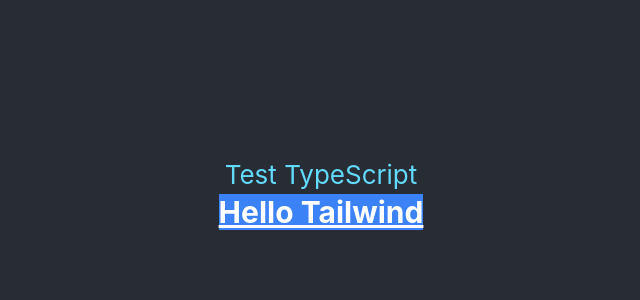
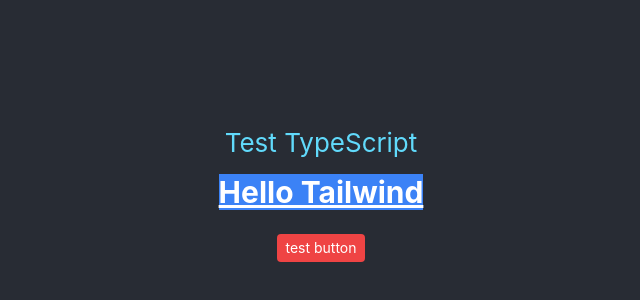
Before and after one commit to adriancoliba/react-typescript-app, a React (Create React App) app: page / in a window 1280 px wide. Shown: the part 208-508 px from the top of the page, without its empty margins (319-959 px from the left). Built offline with nearby package versions, Linux system fonts and the light colour scheme.

Commit message:
add Button to App component

```diff
--- a/src/App.tsx
+++ b/src/App.tsx
@@ -1,5 +1,6 @@
 import React from 'react';
 import './App.css';
+import { Button } from "./components";
 
 function App() {
   return (
@@ -13,9 +14,10 @@
         >
           Test TypeScript
         </a>
-        <h1 className="text-3xl font-bold underline bg-blue-500">
+        <h1 className="mt-3 text-3xl font-bold underline bg-blue-500">
           Hello Tailwind
         </h1>
+        <Button onClick={() => console.log("Button clicked")} size="small" variant="danger" className="mt-6">test button</Button>
       </header>
     </div>
   );
--- /dev/null
+++ b/src/components/index.ts
@@ -0,0 +1,3 @@
+import Button from "./Button";
+
+export { Button };
```
